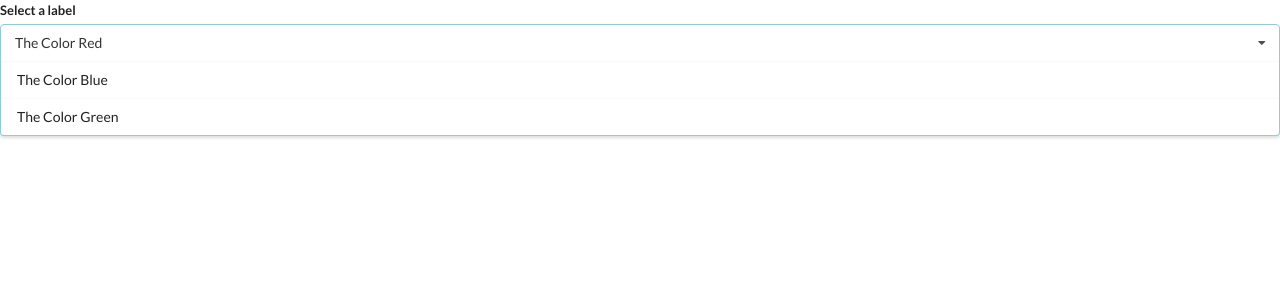
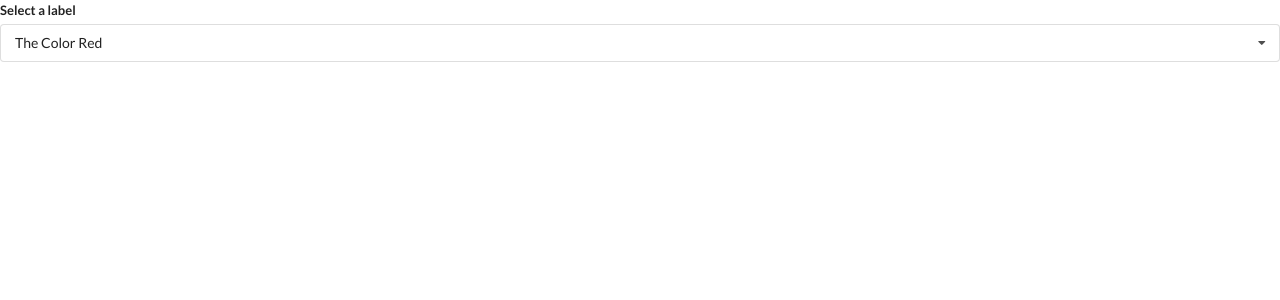
Before and after one commit to enitefall88/Widgets_React, a React (Create React App) app: page / in a window 1280 px wide. Shown: the top 300 px of the page. Built offline with nearby package versions, Linux system fonts and the light colour scheme.

Commit message:
Add open state that controls visibility of the dropdown

```diff
--- a/src/components/Dropdown.js
+++ b/src/components/Dropdown.js
@@ -1,6 +1,8 @@
-import React from "react"
+import React, {useState} from "react"
 
 let Dropdown = ({options, onSelectedChange, selected}) => {
+  let [open, setOpen] = useState(false)
+
   let renderedListOfOptions = options.map((option) => {
     if(option.value === selected.value) {
       return null
@@ -17,10 +19,11 @@
   return <div className="ui form">
     <div className="field">
       <label className="label">Select a label</label>
-      <div className="ui selection dropdown visible active">
+      <div onClick={() => setOpen(!open) }
+           className={`ui selection dropdown ${open ? 'visible active' : ''}`}>
         <i className="dropdown icon"></i>
         <div  className="text">{selected.label}</div>
-        <div className="menu visible transition">
+        <div className={`menu ${open ? 'visible transition' : ''}`}>
           {renderedListOfOptions}
         </div>
       </div>
```
